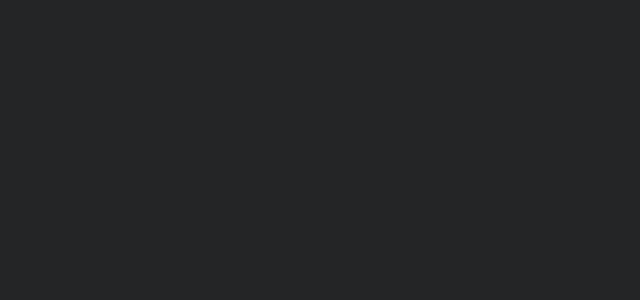
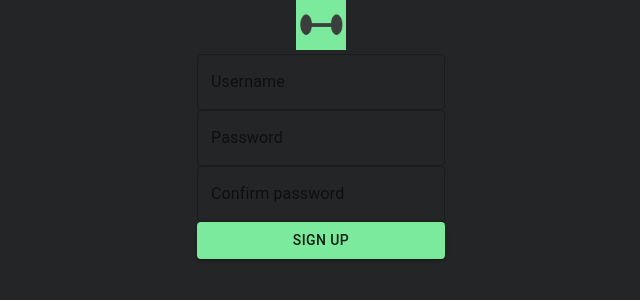
Before and after one commit to Necolanch/exercise-buddy, a React (Create React App) app in the folder exercise-buddy/: page /signup in a window 1280 px wide. Before the commit this address had no page. Shown: the top 300 px of the page, without its empty margins (319-959 px from the left). Built offline with nearby package versions, Linux system fonts and the light colour scheme.

Commit message:
Created signup page

```diff
--- a/exercise-buddy/src/App.js
+++ b/exercise-buddy/src/App.js
@@ -8,6 +8,7 @@ import ViewExercise from './pages/ViewExercise';
 import Plan from './pages/Plan';
 import EditPlan from './pages/EditPlan';
 import Favorites from './pages/Favorites';
+import Signup from './pages/Signup';
 
 //Landing, signup, and login pages to come when I work on that functionality because they are extremely simple
 //When those pages are up the path for dashboard will be /home
@@ -16,6 +17,7 @@ function App() {
     <div>
       <Routes>
       <Route path="/" element={<Landing/>}/>
+      <Route path="/signup" element={<Signup/>}/>
         <Route path="/home" element={<Dashboard/>}/>
         <Route path="/search" element={<Search/>}/>
         <Route path="/view" element={<ViewExercise/>}/>
--- /dev/null
+++ b/exercise-buddy/src/pages/Signup.js
@@ -0,0 +1,21 @@
+import { Box, FormControl, TextField } from "@mui/material";
+import React from "react";
+import { ActionButton } from "../Components/Button";
+
+const Signup=()=>{
+    return(
+        <Box sx={{width:"100vw", height:"100vh",margin:"0 auto", display:"flex", flexDirection:"column", alignItems:"center"}}>
+            <img className="mb-1" src={require("../IMG/EB-logo.png")} alt="Exercise Buddy Logo" width="50" height="50"/>
+
+        <FormControl>
+            <TextField id="username" label="Username"/>
+            <TextField id="password" label="Password"/>
+            <TextField id="confirm-password" label="Confirm password"/>
+            <ActionButton variant="contained" text="Sign Up"/>
+        </FormControl>
+
+        </Box>
+    )
+}
+
+export default Signup;
```
